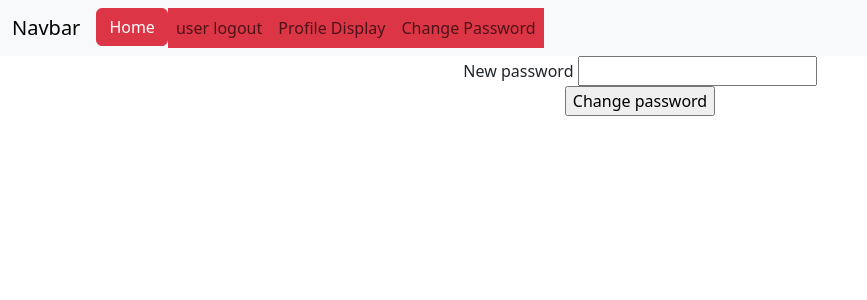
After one commit to kiranjanaa/User_Registration_Mail_ID, a Django app: page /change_password/ in a window 1280 px wide. The commit adds this page. Shown: the top 300 px of the page, without its empty margins (0-867 px from the left). Run offline with Django 5.2, Linux system fonts and the light colour scheme; a user stored in the database is signed in.

Commit message:
first commit

```diff
--- a/app/views.py
+++ b/app/views.py
@@ -1,8 +1,11 @@
 
 from django.shortcuts import render
 from app.forms import *
-from django.http import HttpResponse
+from django.http import HttpResponse,HttpResponseRedirect
 from django.core.mail import send_mail
+from django.contrib.auth import authenticate,login,logout
+from django.urls import reverse
+from django.contrib.auth.decorators import login_required
 # Create your views here.
 def registration(request):
     EUMFO=UserMF()
@@ -34,7 +37,48 @@ def registration(request):
 
 
 def home(request):
+    if request.session.get('username'):
+        username=request.session.get('username')
+        d={'username':username}
+        return render(request,'home.html',d)
     return render(request,'home.html')
 
 def user_login(request):
+    if request.method=="POST":
+        username=request.POST['username']
+        password=request.POST['password']
+        AUO=authenticate(username=username,password=password)
+        if AUO:
+            if AUO.is_active:
+                login(request,AUO)
+                request.session['username']=username
+                return HttpResponseRedirect(reverse('home'))
+            else:
+                return HttpResponse("Not a active user")
+        else:
+            return HttpResponse("Invalid credentials")
     return render(request,'userlogin.html')
+
+@login_required
+def user_logout(request):
+    logout(request)
+    return HttpResponseRedirect(reverse('home'))
+
+@login_required
+def profile_display(request):
+    USN=request.session.get('username')
+    UO=User.objects.get(username=USN)
+    PO=Profile.objects.get(user_name=UO)
+    d={'UO':UO,'PO':PO}
+    return render(request,'profile_display1.html',d)
+
+@login_required
+def change_password(request):
+    if request.method=='POST':
+        USN=request.session.get('username')
+        UO=User.objects.get(username=USN)
+        NP=request.POST['np']
+        UO.set_password(NP)
+        UO.save()
+        return HttpResponse('password is changed successfully')
+    return render(request,'change_password1.html')
--- a/project_registation/urls.py
+++ b/project_registation/urls.py
@@ -25,4 +25,7 @@ urlpatterns = [
     path('registration/',registration,name='registration'),
     path('home/', home , name='home'),
     path('user_login/' , user_login, name='user_login'),
+    path('profile_display/',profile_display,name='profile_display'),
+    path('change_password/',change_password,name='change_password'),
+    path('user_logout/' ,user_logout, name='user_logout'),
 ]+static(settings.MEDIA_URL,document_root=settings.MEDIA_ROOT)
--- /dev/null
+++ b/templates/change_password1.html
@@ -0,0 +1,17 @@
+{% extends 'demo.html' %}
+{% block title %}
+<title>change password Page</title>
+{% endblock %}
+
+{% block body %}
+
+    <center>
+        <form  method="POST">
+            {% csrf_token %}
+            <label for="np">New password</label>
+            <input type="password" name="np" id="np">
+            <br>
+            <input type="submit" value="Change password">
+        </form>
+    </center>
+    {% endblock %}
--- a/templates/demo.html
+++ b/templates/demo.html
@@ -18,14 +18,16 @@
           <div class="collapse navbar-collapse" id="navbarNavDropdown">
             <ul class="navbar-nav">
               <li class="nav-item">
-                <a class="btn btn-danger g-col-6" aria-current="page" href="{% url 'home'%}">Home</a>
+                <a class="btn btn-danger" aria-current="page" href="{% url 'home'%}">Home</a>
               </li>
-              <li class="nav-item">
-                <a class="btn btn-danger" aria-current="page" href="{% url 'user_login' %}" >UserLogin</a>
-              </li>
-              <li class="nav-item">
-                <a  class="btn btn-danger"  aria-current="page" href="{% url 'registration' %}">registrationPage</a>
-              </li>
+              {% if user.is_authenticated %}
+              <a href="{% url 'user_logout' %}" class="nav-link bg-danger">user logout</a>
+              <a href="{% url 'profile_display' %}" class="nav-link bg-danger">Profile Display</a>
+              <a href="{% url 'change_password' %}" class="nav-link bg-danger">Change Password</a>
+              {% else %}
+              <a href="{% url 'user_login' %}" class="nav-link bg-danger">Login Page</a>
+              <a href="{% url 'registration' %}" class="nav-link bg-danger">Registration</a>
+              {% endif %}
             </ul>
           </div>
         </div>
--- a/templates/registration.html
+++ b/templates/registration.html
@@ -13,7 +13,7 @@
             {{ EUMFO.as_p}}
             {{EPMFO.as_p}}
             <input type="submit" value="registration">
-    5 </form>
+     </form>
     </center>
 </body>
 </html>
--- a/templates/userlogin.html
+++ b/templates/userlogin.html
@@ -9,9 +9,9 @@
     <form method="POST">
         {% csrf_token %}
         <label for="fname">First name:</label>
-        <input type="text" id="fname" name="fname"><br><br>
-        <label for="lname">Last name:</label>
-        <input type="text" id="lname" name="lname"><br><br>
+        <input type="text" id="fname" name="username"><br><br>
+        <label for="lname">password</label>
+        <input type="password" id="lname" name="password"><br><br>
         <input type="submit" value="LOGIN" class="btn btn-primary">
       </form>
 </center>
```
Also changed, not shown: templates/profile_display1.html (added, +15 -0 lines), app/models.py (line endings or trailing spaces), db.sqlite3, media/nature_QlZWuJP.jpg (added), templates/home.html (line endings or trailing spaces).
